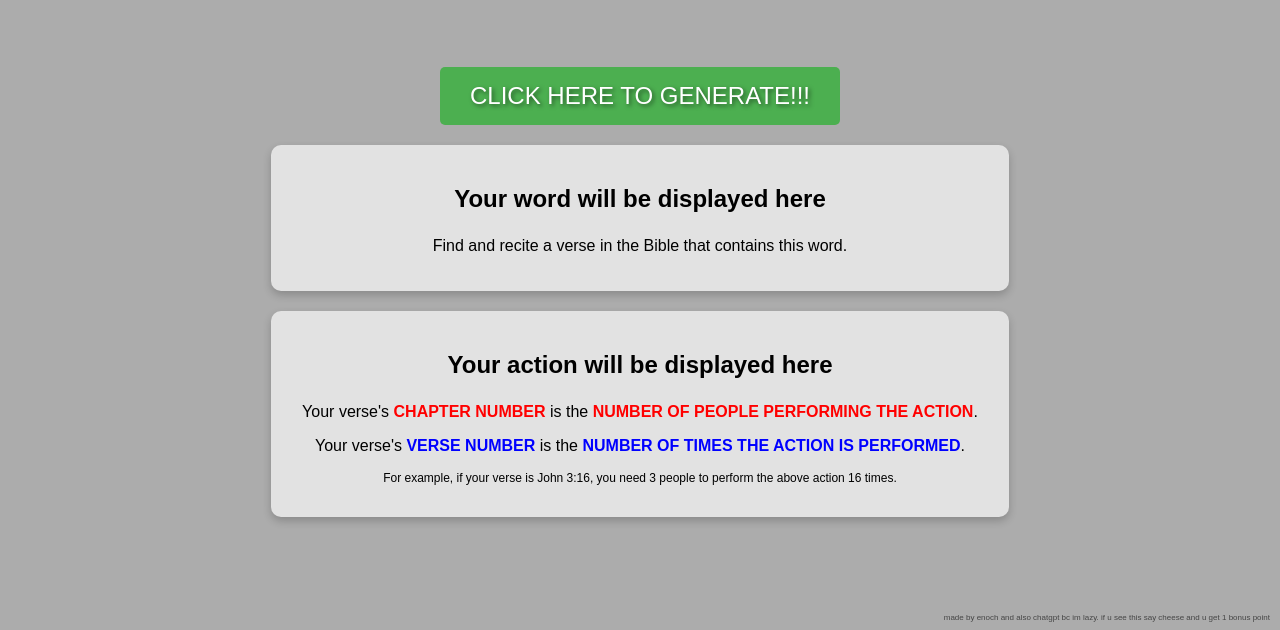
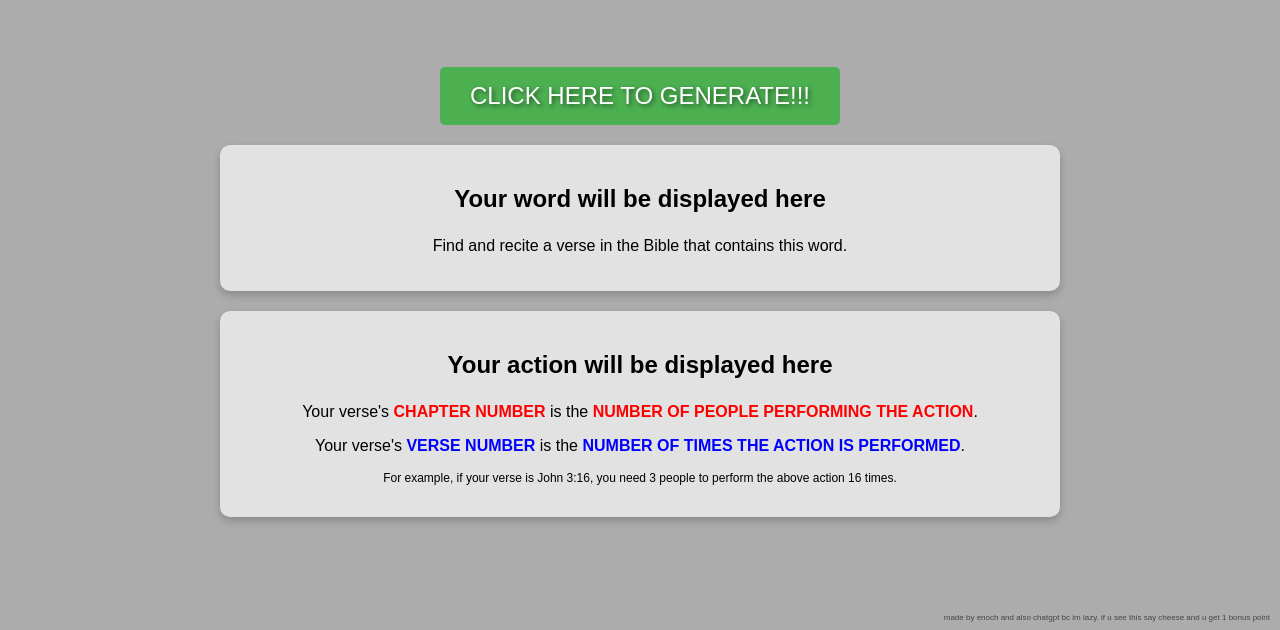
Before and after one commit to ewei03/sg-olympics-infinite-relay-race-w25, a plain HTML site: page index.html in a window 1280 px wide. Shown: the part 170-800 px from the top of the page. Drawn offline with Linux system fonts and the light colour scheme.

Commit message:
width change

```diff
--- a/styles.css
+++ b/styles.css
@@ -22,7 +22,7 @@ body {
     border-radius: 10px;
     box-shadow: 0 4px 8px rgba(0, 0, 0, 0.2);
     display: inline-block;
-    width: 60%;
+    width: 100vh;
 }
 button {
     background-color: #4CAF50;
```
